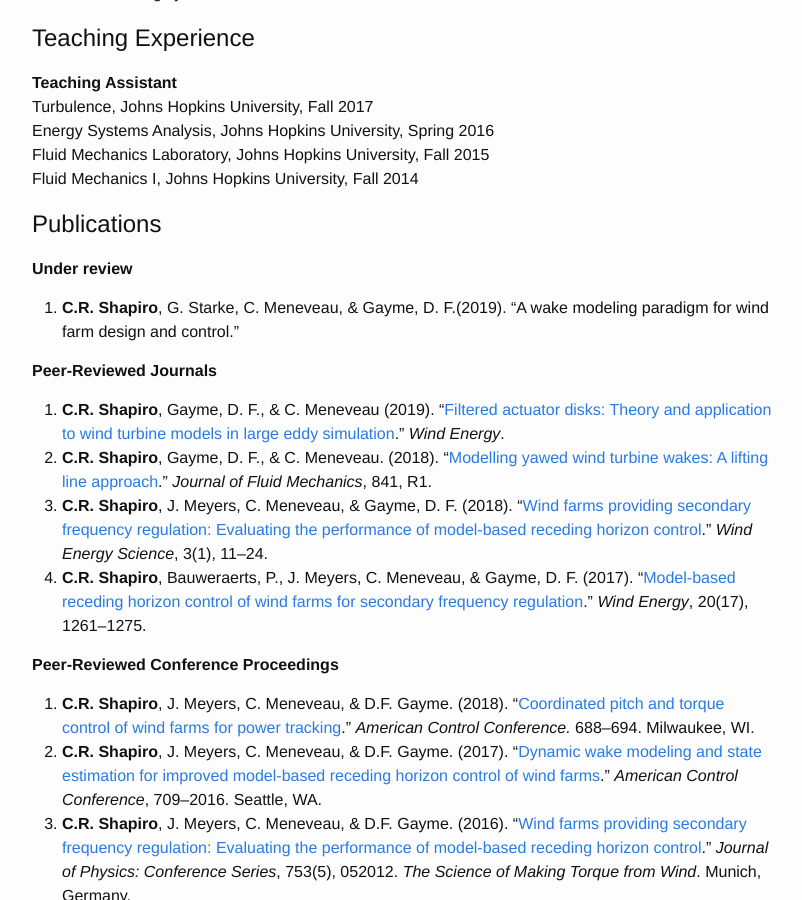
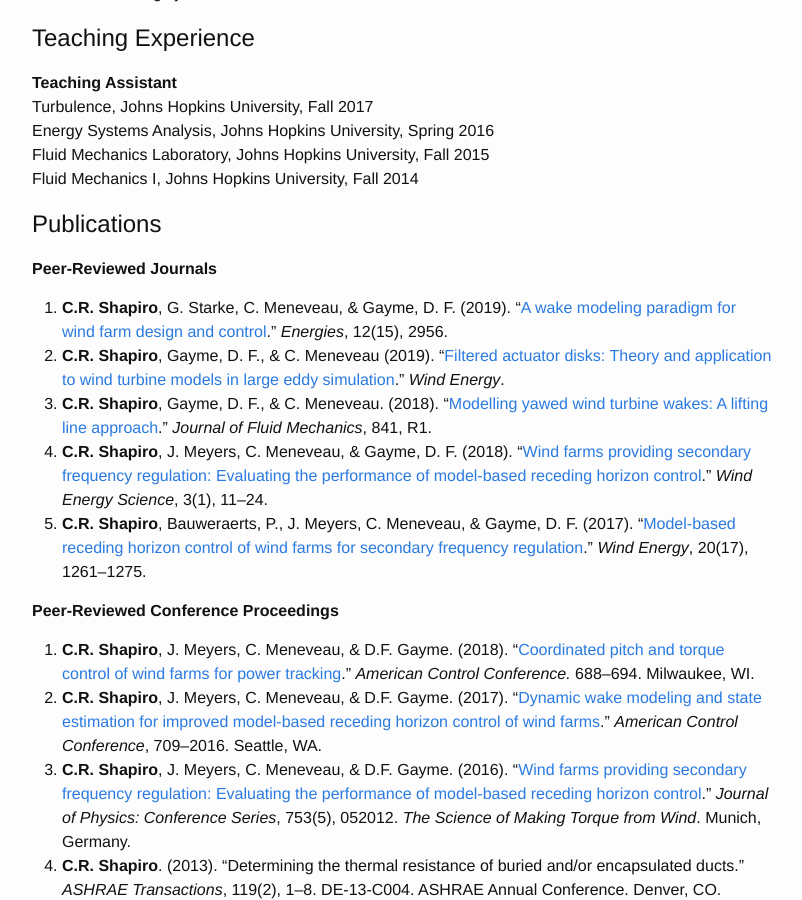
Before and after one commit to crshapiro/crshapiro.github.io, a Jekyll site: the page built from cv.md, in a window 1280 px wide and 900 px high, scrolled down 1119 px. Shown: the whole window, without its empty margins (238-1040 px from the left). Built offline with Jekyll 4.4.1, drawn with Linux system fonts in a browser that asks for light colours.

Commit message:
Update cv.md
Move Energies paper to published.

```diff
--- a/cv.md
+++ b/cv.md
@@ -46,10 +46,8 @@
 
 # Publications
 
-**Under review**
-1. **C.R. Shapiro**, G. Starke, C. Meneveau, & Gayme, D. F.(2019). "A wake modeling paradigm for wind farm design and control."
-
 **Peer-Reviewed Journals**
+1. **C.R. Shapiro**, G. Starke, C. Meneveau, & Gayme, D. F. (2019). "[A wake modeling paradigm for wind farm design and control](https://doi.org/10.3390/en12152956)." *Energies*, 12(15), 2956.
 1. **C.R. Shapiro**, Gayme, D. F., & C. Meneveau (2019). "[Filtered actuator disks: Theory and application to wind turbine models in large eddy simulation](https://doi.org/10.1002/we.2376)." *Wind Energy*.
 1. **C.R. Shapiro**, Gayme, D. F., & C. Meneveau. (2018). "[Modelling yawed wind turbine wakes: A lifting line approach](https://doi.org/10.1017/jfm.2018.75)." *Journal of Fluid Mechanics*, 841, R1.
 1. **C.R. Shapiro**, J. Meyers, C. Meneveau, & Gayme, D. F. (2018). "[Wind farms providing secondary frequency regulation: Evaluating the performance of model-based receding horizon control](https://doi.org/10.5194/wes-3-11-2018)." *Wind Energy Science*, 3(1), 11--24.
```
